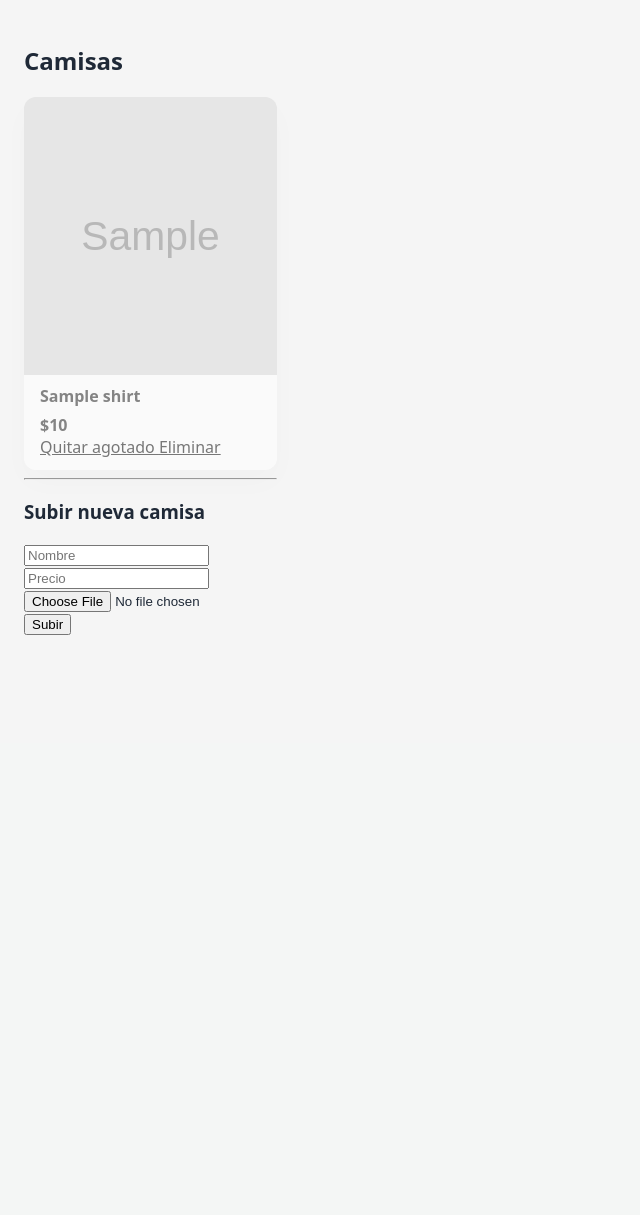
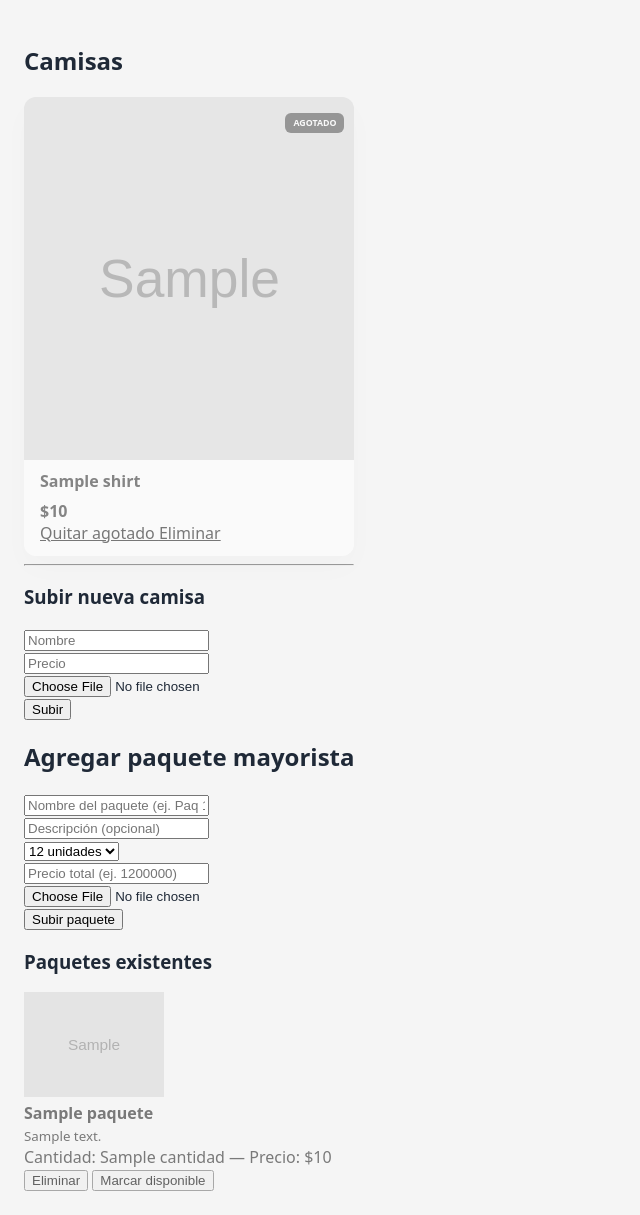
Before and after one commit to jhonda23/CAMISASJD, a Flask app: page /admin/panel in a window 1280 px wide. Shown: the part 57-1272 px from the top of the page, without its empty margins (0-640 px from the left). Before the commit the page ends 692 px from the top, so only its background shows below. Run offline with Flask 3, Linux system fonts and the light colour scheme; the visitor is signed in with stand-in values (Sample User, id 1); grey boxes marked "Sample" are stand-in pictures; a database or web service that is not in the repository returns one stand-in record (values such as "Sample title"); some libraries are stand-ins or nearby versions.

Commit message:
actualizacion de proyecto

```diff
--- a/app/app.py
+++ b/app/app.py
@@ -8,6 +8,7 @@
 app.config['UPLOAD_FOLDER'] = UPLOAD_FOLDER
 
 
+# ---- CONEXIÓN A BD ----
 def get_db_connection():
     return psycopg2.connect(host='db', database='selectstyle', user='postgres', password='postgres')
 
@@ -17,6 +18,7 @@
     return render_template('index.html')
 
 
+# ---- LISTAR PRODUCTOS (JSON) ----
 @app.route('/products')
 def products():
     conn = get_db_connection()
@@ -88,7 +90,7 @@
 
 
 # ---------- PANEL DE ADMIN ----------
-@app.route('/admin/panel', methods=['GET', 'POST'])
+@app.route('/admin/panel')
 def admin_panel():
     if session.get('user') != 'admin':
         return redirect(url_for('login', role='admin'))
@@ -96,22 +98,58 @@
     conn = get_db_connection()
     cur = conn.cursor()
 
-    if request.method == 'POST':
-        name = request.form['name']
-        price = request.form['price']
-        image = request.files['image']
-        filename = secure_filename(image.filename)
-        os.makedirs(os.path.join('static', 'uploads'), exist_ok=True)
-        image.save(os.path.join(app.config['UPLOAD_FOLDER'], filename))
-        cur.execute('INSERT INTO shirts (name, price, image, sold_out) VALUES (%s, %s, %s, false)',
-                    (name, price, filename))
-        conn.commit()
-
+    # Camisas
     cur.execute('SELECT id, name, price, image, sold_out FROM shirts;')
     shirts = cur.fetchall()
+
+    # Paquetes mayoristas
+    cur.execute('SELECT id, nombre, descripcion, precio, imagen, cantidad, agotado FROM paquetes;')
+    paquetes = cur.fetchall()
+
     cur.close()
     conn.close()
-    return render_template('admin_panel.html', shirts=shirts)
+
+    return render_template('admin_panel.html', shirts=shirts, paquetes=paquetes)
+
+
+
+
+@app.route('/admin/add_package', methods=['POST'])
+def add_package():
+    if session.get('user') != 'admin':
+        return redirect(url_for('login', role='admin'))
+
+    name = request.form['name']
+    quantity = request.form['quantity']
+    price = request.form['price']
+    colors = request.form['colors']
+    image = request.files['image']
+    filename = secure_filename(image.filename)
+    os.makedirs(os.path.join('static', 'uploads'), exist_ok=True)
+    image.save(os.path.join(app.config['UPLOAD_FOLDER'], filename))
+
+    conn = get_db_connection()
+    cur = conn.cursor()
+    cur.execute('INSERT INTO packages (name, quantity, price, image, colors) VALUES (%s, %s, %s, %s, %s)',
+                (name, quantity, price, filename, colors))
+    conn.commit()
+    cur.close()
+    conn.close()
+
+    return redirect(url_for('admin_panel'))
+
+
+@app.route('/admin/delete_package/<int:package_id>')
+def delete_package(package_id):
+    if session.get('user') != 'admin':
+        return redirect(url_for('login', role='admin'))
+    conn = get_db_connection()
+    cur = conn.cursor()
+    cur.execute('DELETE FROM packages WHERE id = %s', (package_id,))
+    conn.commit()
+    cur.close()
+    conn.close()
+    return redirect(url_for('admin_panel'))
 
 
 @app.route('/admin/toggle/<int:shirt_id>')
@@ -140,12 +178,95 @@
     return redirect(url_for('admin_panel'))
 
 
+# RUTAS PARA PAQUETES MAYORISTAS
+
+@app.route('/admin/add_paquete', methods=['POST'])
+def add_paquete():
+    if session.get('user') != 'admin':
+        return redirect(url_for('login', role='admin'))
+
+    nombre = request.form.get('nombre')
+    descripcion = request.form.get('descripcion', '')
+    precio = request.form.get('precio')
+    cantidad = int(request.form.get('cantidad', 12))
+
+    imagen = request.files.get('imagen')
+    filename = None
+    if imagen and imagen.filename:
+        filename = secure_filename(imagen.filename)
+        os.makedirs(app.config['UPLOAD_FOLDER'], exist_ok=True)
+        imagen.save(os.path.join(app.config['UPLOAD_FOLDER'], filename))
+
+    conn = get_db_connection()
+    cur = conn.cursor()
+    cur.execute(
+        'INSERT INTO paquetes (nombre, descripcion, precio, imagen, cantidad, agotado) VALUES (%s, %s, %s, %s, %s, false)',
+        (nombre, descripcion, precio, filename, cantidad)
+    )
+    conn.commit()
+    cur.close()
+    conn.close()
+    return redirect(url_for('admin_panel'))
+
+
+@app.route('/admin/delete_paquete/<int:paquete_id>', methods=['POST'])
+def delete_paquete(paquete_id):
+    if session.get('user') != 'admin':
+        return redirect(url_for('login', role='admin'))
+
+    conn = get_db_connection()
+    cur = conn.cursor()
+    # borrar imagen del disco (si existe)
+    cur.execute('SELECT imagen FROM paquetes WHERE id = %s', (paquete_id,))
+    row = cur.fetchone()
+    if row and row[0]:
+        try:
+            os.remove(os.path.join(app.config['UPLOAD_FOLDER'], row[0]))
+        except Exception:
+            pass
+
+    cur.execute('DELETE FROM paquetes WHERE id = %s', (paquete_id,))
+    conn.commit()
+    cur.close()
+    conn.close()
+    return redirect(url_for('admin_panel'))
+
+
+@app.route('/admin/toggle_paquete/<int:paquete_id>', methods=['POST'])
+def toggle_paquete(paquete_id):
+    if session.get('user') != 'admin':
+        return redirect(url_for('login', role='admin'))
+
+    conn = get_db_connection()
+    cur = conn.cursor()
+    cur.execute('SELECT agotado FROM paquetes WHERE id = %s', (paquete_id,))
+    row = cur.fetchone()
+    if row is None:
+        cur.close()
+        conn.close()
+        return redirect(url_for('admin_panel'))
+
+    nuevo_estado = not row[0]
+    cur.execute('UPDATE paquetes SET agotado = %s WHERE id = %s', (nuevo_estado, paquete_id))
+    conn.commit()
+    cur.close()
+    conn.close()
+    return redirect(url_for('admin_panel'))
+
+
 # ---------- PANEL DE MAYORISTAS ----------
 @app.route('/mayoristas')
 def pagina_mayoristas():
     if 'mayorista' not in session:
         return redirect(url_for('login', role='wholesaler'))
-    return render_template('pagina_mayoristas.html')
+    conn = get_db_connection()
+    cur = conn.cursor()
+    cur.execute('SELECT id, nombre, descripcion, precio, imagen, cantidad, agotado FROM paquetes ORDER BY id DESC;')
+    paquetes = cur.fetchall()
+    cur.close()
+    conn.close()
+    return render_template('pagina_mayoristas.html', paquetes=paquetes)
+
 
 
 @app.route('/register_mayorista', methods=['GET', 'POST'])
@@ -166,7 +287,5 @@
     return render_template('register_wholesaler.html')
 
 
-
-
 if __name__ == '__main__':
     app.run(host='0.0.0.0', debug=True)
--- a/app/static/css/style.css
+++ b/app/static/css/style.css
@@ -278,3 +278,18 @@
   cursor:pointer;
   margin-top:4px;
 }
+.paquete-card.agotado,
+.product-card.agotado {
+  filter: grayscale(100%);
+  opacity: 0.6;
+}
+
+.badge.sold-out-label {
+  background: #c62828;
+  color: white;
+  padding: 4px 8px;
+  border-radius: 6px;
+  font-weight: 600;
+  display: inline-block;
+  margin-top: 6px;
+}
--- a/app/templates/admin_panel.html
+++ b/app/templates/admin_panel.html
@@ -58,6 +58,64 @@
         </div>
         <button type="submit">Subir</button>
       </form>
+      <!-- - - - FORMULARIO: AGREGAR PAQUETE MAYORISTA - - - -->
+<section class="admin-paquetes">
+  <h2>Agregar paquete mayorista</h2>
+  <form action="{{ url_for('add_paquete') }}" method="post" enctype="multipart/form-data">
+    <div>
+      <input type="text" name="nombre" placeholder="Nombre del paquete (ej. Paq 12 Lacoste)" required>
+    </div>
+    <div>
+      <input type="text" name="descripcion" placeholder="Descripción (opcional)">
+    </div>
+    <div>
+      <select name="cantidad" required>
+        <option value="12">12 unidades</option>
+        <option value="24">24 unidades</option>
+        <option value="32">32 unidades</option>
+      </select>
+    </div>
+    <div>
+      <input type="number" name="precio" placeholder="Precio total (ej. 1200000)" required>
+    </div>
+    <div>
+      <input type="file" name="imagen" accept="image/*">
+    </div>
+    <button type="submit">Subir paquete</button>
+  </form>
+
+  <h3>Paquetes existentes</h3>
+  <div class="paquetes-list">
+    {% if paquetes %}
+      {% for p in paquetes %}
+        {# p = (id, nombre, descripcion, precio, imagen, cantidad, agotado) #}
+        <div class="paquete-card {% if p[6] %}agotado{% endif %}">
+          {% if p[4] %}
+            <img src="{{ url_for('static', filename='uploads/' + p[4]) }}" alt="{{ p[1] }}" width="140">
+          {% endif %}
+          <div class="paquete-info">
+            <strong>{{ p[1] }}</strong><br>
+            <small>{{ p[2] }}</small><br>
+            Cantidad: {{ p[5] }} — Precio: ${{ p[3] }}<br>
+            <form action="{{ url_for('delete_paquete', paquete_id=p[0]) }}" method="post" style="display:inline;">
+              <button type="submit">Eliminar</button>
+            </form>
+            <form action="{{ url_for('toggle_paquete', paquete_id=p[0]) }}" method="post" style="display:inline;">
+              {% if p[6] %}
+                <button type="submit">Marcar disponible</button>
+              {% else %}
+                <button type="submit">Marcar agotado</button>
+              {% endif %}
+            </form>
+          </div>
+        </div>
+      {% endfor %}
+    {% else %}
+      <p>No hay paquetes todavía.</p>
+    {% endif %}
+  </div>
+</section>
+
     </section>
   </div>
 </body>
```
Also changed, not shown: app/static/js/script.js (+12 -0 lines), app/templates/pagina_mayoristas.html (+33 -18 lines), app/templates/panel_mayoristas.html (+12 -7 lines), app/static/uploads/lacoste-brand-logo-symbol-with-name-design-clothes-fashion-illustration-with-green-background-free-vector.jpg (added), app/templates/index.html (line endings or trailing spaces), app/templates/login_admin.html (line endings or trailing spaces), app/templates/login_wholesaler.html (line endings or trailing spaces), app/templates/register_mayorista.html (line endings or trailing spaces), app/templates/register_wholesaler.html (line endings or trailing spaces).
